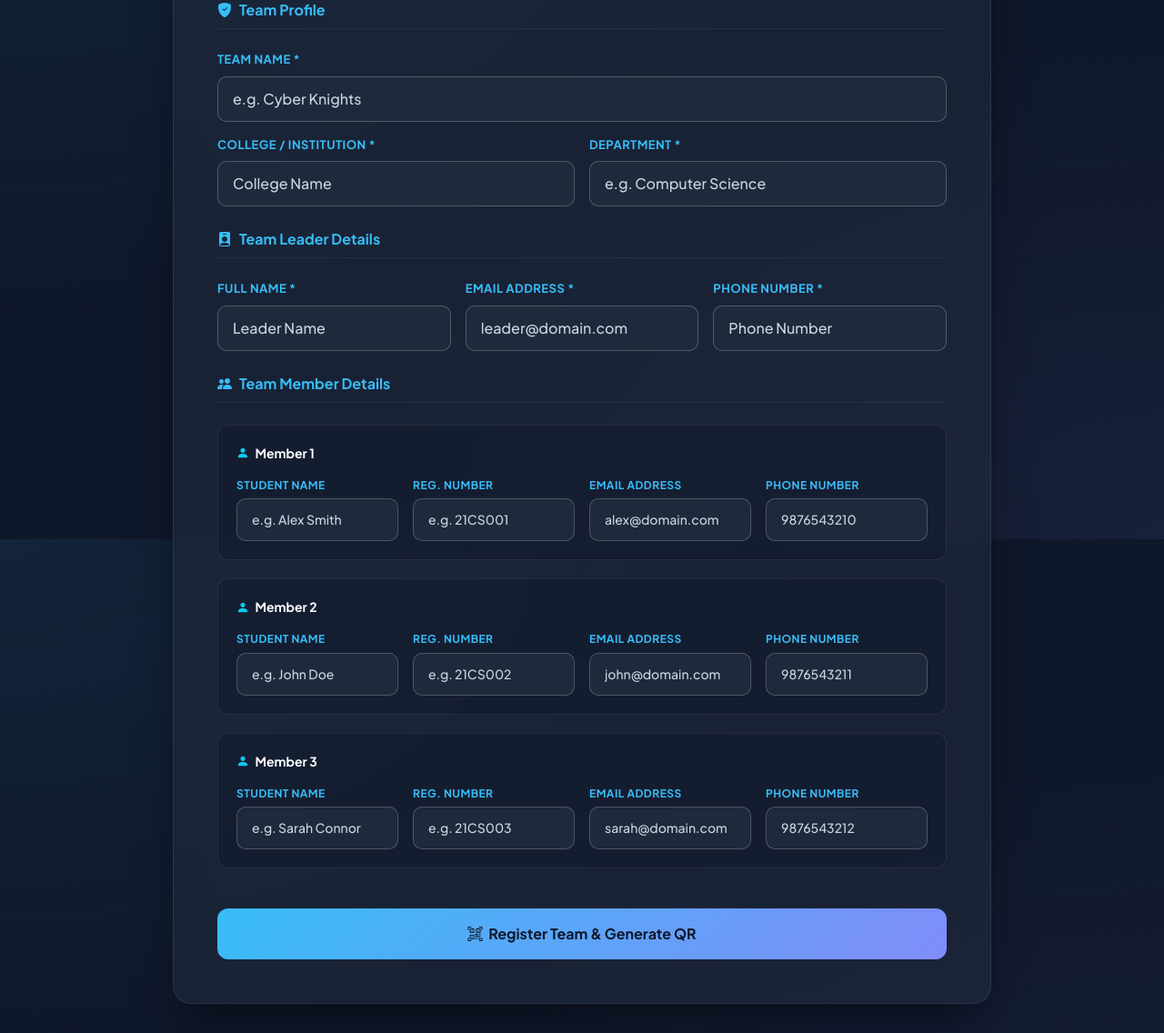
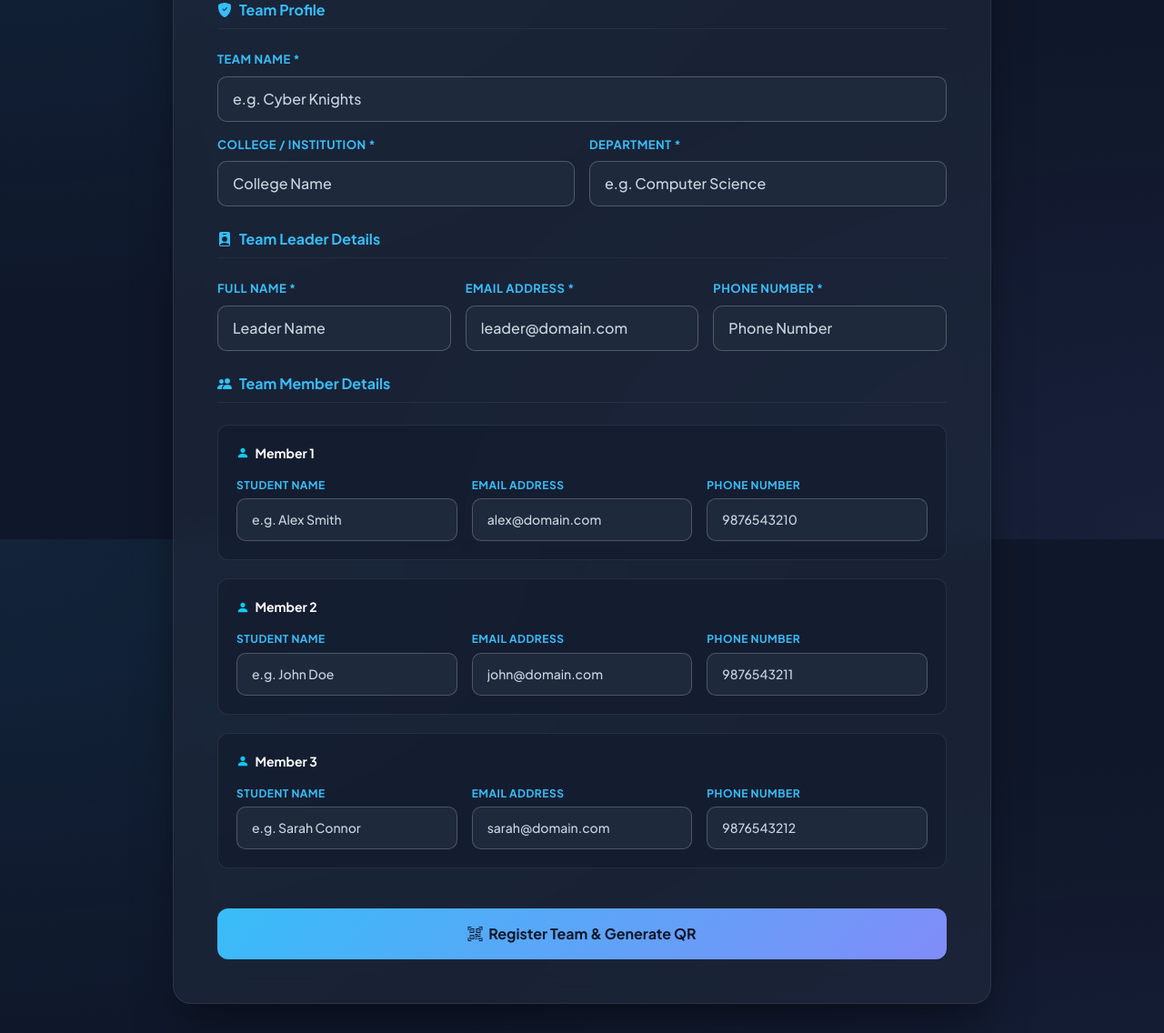
Before and after one commit to kandukurijagan642-blip/hackathon, a Flask app: page /register in a window 1280 px wide. Shown: the part 207-1343 px from the top of the page at 91% size. Run offline with Flask 3, Linux system fonts and the light colour scheme.

Commit message:
Completely remove registration number requirements and input fields across public and organizer team forms

```diff
--- a/hacktrack/models.py
+++ b/hacktrack/models.py
@@ -50,7 +50,7 @@ class TeamMember(db.Model):
     member_id = db.Column(db.Integer, primary_key=True, autoincrement=True)
     team_id = db.Column(db.String(20), db.ForeignKey('teams.team_id', ondelete='CASCADE'), nullable=False)
     student_name = db.Column(db.String(100), nullable=False)
-    registration_number = db.Column(db.String(50), nullable=False)
+    registration_number = db.Column(db.String(50), nullable=True, default='N/A')
     email = db.Column(db.String(100), nullable=False)
     phone = db.Column(db.String(20), nullable=False)
 
@@ -209,7 +209,7 @@ class Certificate(db.Model):
     team_id = db.Column(db.String(50), db.ForeignKey('teams.team_id', ondelete='CASCADE'), nullable=False)
     member_id = db.Column(db.Integer, db.ForeignKey('team_members.member_id', ondelete='CASCADE'), nullable=True) # null if leader
     student_name = db.Column(db.String(100), nullable=False)
-    registration_number = db.Column(db.String(50), nullable=False)
+    registration_number = db.Column(db.String(50), nullable=True, default='N/A')
     college_name = db.Column(db.String(150), nullable=False)
     team_name = db.Column(db.String(100), nullable=False)
     certificate_type = db.Column(db.String(50), default='Participant') # Participant, Winner, Finalist
--- a/hacktrack/routes/public.py
+++ b/hacktrack/routes/public.py
@@ -83,16 +83,17 @@ def register():
 
         # 6. Add Members
         member_names = request.form.getlist('member_name[]')
-        member_regs = request.form.getlist('member_reg[]')
+        member_regs = request.form.getlist('member_reg[]') if 'member_reg[]' in request.form else []
         member_emails = request.form.getlist('member_email[]')
         member_phones = request.form.getlist('member_phone[]')
 
-        for name, reg, email, phone in zip(member_names, member_regs, member_emails, member_phones):
+        for idx, (name, email, phone) in enumerate(zip(member_names, member_emails, member_phones)):
             if name.strip():
+                reg_val = member_regs[idx].strip() if idx < len(member_regs) and member_regs[idx].strip() else f"{new_team.team_id}-M{idx+1}"
                 m = TeamMember(
                     team_id=new_team.team_id,
                     student_name=name.strip(),
-                    registration_number=reg.strip(),
+                    registration_number=reg_val,
                     email=email.strip(),
                     phone=phone.strip()
                 )
--- a/hacktrack/templates/leader/quick_edit.html
+++ b/hacktrack/templates/leader/quick_edit.html
@@ -192,8 +192,7 @@
                     <div class="d-flex align-items-center justify-content-between py-3 border-bottom border-secondary border-opacity-25">
                         <div>
                             <div class="fw-bold text-white" style="font-size:14px;">{{ member.student_name }}</div>
-                            <code class="text-muted" style="font-size:11px;">{{ member.registration_number }}</code>
-                            <span class="badge bg-secondary ms-1" style="font-size:10px;">Member</span>
+                            <span class="badge bg-secondary" style="font-size:10px;">Member</span>
                         </div>
                         {% if m_cert %}
                         <div class="cert-actions">
--- a/hacktrack/templates/public/register_team.html
+++ b/hacktrack/templates/public/register_team.html
@@ -254,19 +254,15 @@
                         <span class="text-white small fw-bold"><i class="bi bi-person-fill text-info me-1"></i> Member 1</span>
                     </div>
                     <div class="row g-3">
-                        <div class="col-md-3">
+                        <div class="col-md-4">
                             <label class="member-label">Student Name</label>
                             <input type="text" class="form-control form-control-sm" name="member_name[]" placeholder="e.g. Alex Smith">
                         </div>
-                        <div class="col-md-3">
-                            <label class="member-label">Reg. Number</label>
-                            <input type="text" class="form-control form-control-sm" name="member_reg[]" placeholder="e.g. 21CS001">
-                        </div>
-                        <div class="col-md-3">
+                        <div class="col-md-4">
                             <label class="member-label">Email Address</label>
                             <input type="email" class="form-control form-control-sm" name="member_email[]" placeholder="alex@domain.com">
                         </div>
-                        <div class="col-md-3">
+                        <div class="col-md-4">
                             <label class="member-label">Phone Number</label>
                             <input type="tel" class="form-control form-control-sm" name="member_phone[]" placeholder="9876543210">
                         </div>
@@ -279,19 +275,15 @@
                         <span class="text-white small fw-bold"><i class="bi bi-person-fill text-info me-1"></i> Member 2</span>
                     </div>
                     <div class="row g-3">
-                        <div class="col-md-3">
+                        <div class="col-md-4">
                             <label class="member-label">Student Name</label>
                             <input type="text" class="form-control form-control-sm" name="member_name[]" placeholder="e.g. John Doe">
                         </div>
-                        <div class="col-md-3">
-                            <label class="member-label">Reg. Number</label>
-                            <input type="text" class="form-control form-control-sm" name="member_reg[]" placeholder="e.g. 21CS002">
-                        </div>
-                        <div class="col-md-3">
+                        <div class="col-md-4">
                             <label class="member-label">Email Address</label>
                             <input type="email" class="form-control form-control-sm" name="member_email[]" placeholder="john@domain.com">
                         </div>
-                        <div class="col-md-3">
+                        <div class="col-md-4">
                             <label class="member-label">Phone Number</label>
                             <input type="tel" class="form-control form-control-sm" name="member_phone[]" placeholder="9876543211">
                         </div>
@@ -304,19 +296,15 @@
                         <span class="text-white small fw-bold"><i class="bi bi-person-fill text-info me-1"></i> Member 3</span>
                     </div>
                     <div class="row g-3">
-                        <div class="col-md-3">
+                        <div class="col-md-4">
                             <label class="member-label">Student Name</label>
                             <input type="text" class="form-control form-control-sm" name="member_name[]" placeholder="e.g. Sarah Connor">
                         </div>
-                        <div class="col-md-3">
-                            <label class="member-label">Reg. Number</label>
-                            <input type="text" class="form-control form-control-sm" name="member_reg[]" placeholder="e.g. 21CS003">
-                        </div>
-                        <div class="col-md-3">
+                        <div class="col-md-4">
                             <label class="member-label">Email Address</label>
                             <input type="email" class="form-control form-control-sm" name="member_email[]" placeholder="sarah@domain.com">
                         </div>
-                        <div class="col-md-3">
+                        <div class="col-md-4">
                             <label class="member-label">Phone Number</label>
                             <input type="tel" class="form-control form-control-sm" name="member_phone[]" placeholder="9876543212">
                         </div>
```
Also changed, not shown: hacktrack/routes/organizer.py (+4 -3 lines), hacktrack/templates/organizer/register_team.html (+9 -21 lines).
